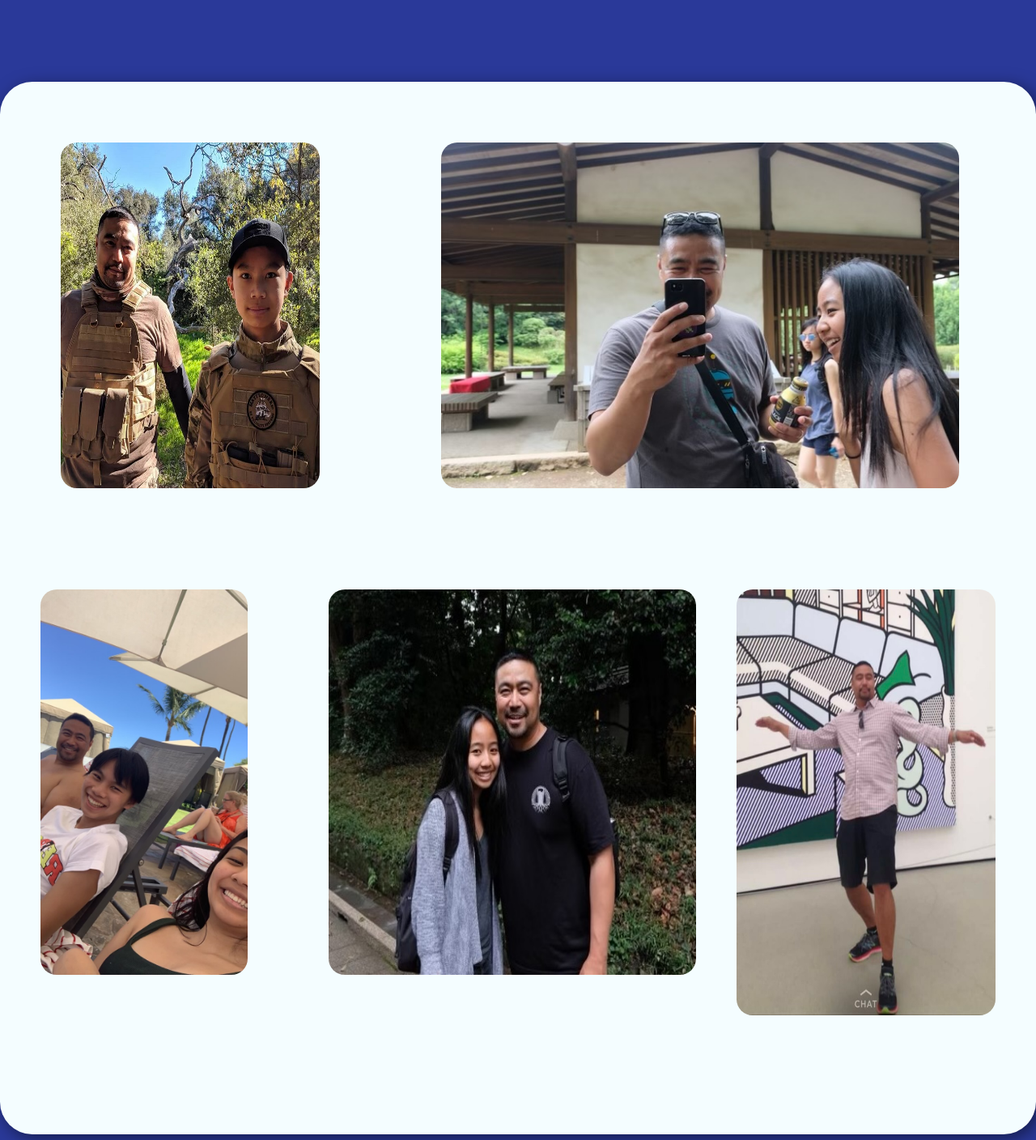
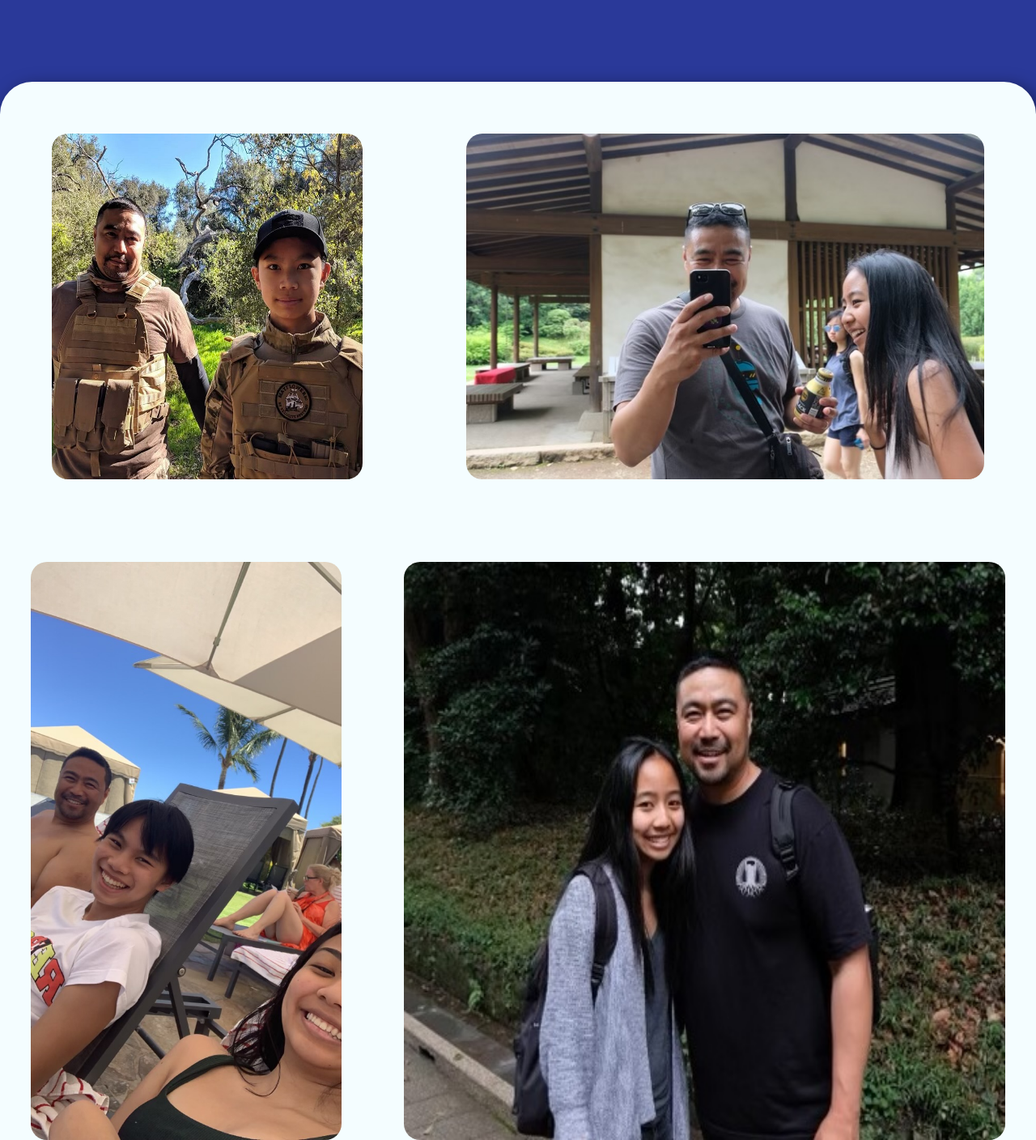
Before and after one commit to happyfathersday1/fathersday, a plain HTML site: page index.html in a window 1280 px wide. Shown: the part 974-2382 px from the top of the page at 81% size. Drawn offline with Linux system fonts and the light colour scheme.

Commit message:
new commit

```diff
--- a/index.html
+++ b/index.html
@@ -37,6 +37,7 @@
 
         </section>
         <section class="pics">
+
             <div class="projects">
                 <div class="positioning1">
                     <img src="kevpa.jpg" class = "boximage">
@@ -45,11 +46,16 @@
                 <div class="positioning2">
                     <img src="hawaii.jpg" class="boximage3">
                     <img src="nipa2.jpg" class="boximage5">
+
+
+                </div>
+                <div class = "positioning3">
                     <img src="crazypa.jpg" class="boximage4">
-
+                    <img src="nintendo.jpg" class="boximage6">
                 </div>
 
             </div>
+
             <div class="bottomportion" id="contactz">
                 <div class="contact">
                     <h1>Have a great day :&#41;</h1>
--- a/style.css
+++ b/style.css
@@ -168,48 +168,62 @@ body{
 
 .projects{
   background-color:rgb(244,253,255);
-  min-height: 1300px;
+  min-height: 100%;
   border-radius: 40px 40px 40px 40px;
-  box-shadow: 5px 5px 20px rgba(0, 0, 0, 0.5)  ;
+  box-shadow: 5px 5px 20px rgba(0, 0, 0, 0.5);
+  min-width: 100%;
+}
 
-}
+
 
 .positioning1{
   display:flex;
+  justify-content: center;
 }
 
 .positioning2{
   display:flex;
+  justify-content: center;
+}
+
+.positioning3{
+  display: flex;
+  justify-content: center;
 }
 
 .boximage{
   border-radius: 20px 20px 20px 20px;
-width:25%;
-  margin:75px;
+  width:30%;
+  margin:5%;
 }
 
 .boximage2{
   border-radius: 20px 20px 20px 20px;
   width:50%;
-  margin:75px;
+  margin:5%;
 }
 
 .boximage3{
   border-radius: 20px 20px 20px 20px;
-  width:20%;
-  margin:50px;
+  width:30%;
+  margin:3%;
 }
 
 .boximage4{
   border-radius: 20px 20px 20px 20px;
-  width:25%;
-  margin-top:50px;
-  margin-right:50px;
+  width:30%;
+  margin:3%;
 }
 .boximage5{
   border-radius: 20px 20px 20px 20px;
   width:70%;
-  margin:50px;
+  margin:3%;
+}
+
+.boximage6{
+  border-radius: 20px 20px 20px 20px;
+  width:30%;
+  margin:5%;
 }
 
 
```
Also changed, not shown: 20181222-165218.jpg (added), nintendo.JPG (added).
